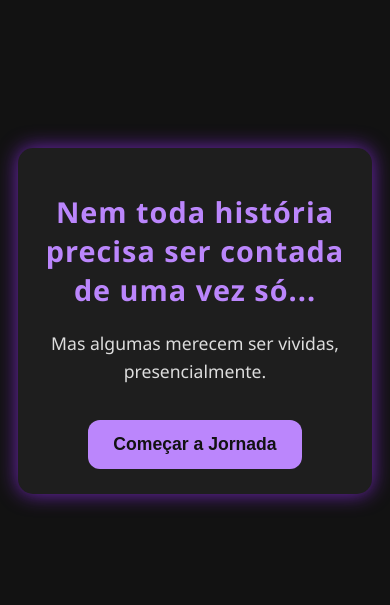
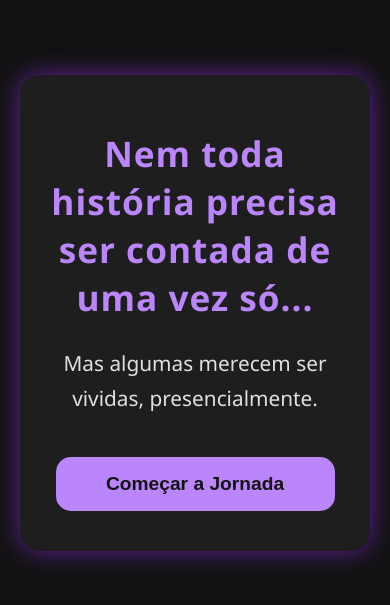
Before and after one commit to maidiori/presente-show-mae, a plain HTML site: page index.html in a window 390 px wide. Shown: the part 129-734 px from the top of the page. Drawn offline with Linux system fonts and the light colour scheme.

Commit message:
Ajuste mobile

```diff
--- a/style.css
+++ b/style.css
@@ -1,9 +1,10 @@
 body {
     background-color: #121212;
-    color: #e0dede;
+    color: #ffffff;
     font-family: 'Segoe UI', Tahoma, Geneva, Verdana, sans-serif;
     text-align: center;
-    padding: 40px 20px;
+    padding: 20px;
+    margin: 0;
     min-height: 100vh;
     display: flex;
     justify-content: center;
@@ -11,39 +12,41 @@ body {
 }
 
 .container {
-    max-width: 600px;
+    width: 100%;
+    max-width: 700px;
     background: #1e1e1e;
-    padding: 30px 20px;
-    border-radius: 15px;
-    box-shadow: 0 0 20px #8a2be2cc;
+    padding: 40px 30px;
+    border-radius: 20px;
+    box-shadow: 0 0 25px #8a2be2aa;
 }
 
 h1, h2 {
-    font-size: 2.2rem;
-    margin-bottom: 20px;
+    font-size: 2.8rem;
+    margin-bottom: 25px;
     color: #bb86fc;
     letter-spacing: 1px;
 }
 
 p {
-    font-size: 1.3rem;
-    margin-bottom: 25px;
-    line-height: 1.6;
-    color: #ddd;
+    font-size: 1.6rem;
+    margin-bottom: 30px;
+    line-height: 1.7;
+    color: #e0e0e0;
 }
 
 button {
     background-color: #bb86fc;
     border: none;
-    padding: 16px 30px;
-    border-radius: 12px;
-    font-size: 1.2rem;
+    padding: 18px 35px;
+    border-radius: 15px;
+    font-size: 1.4rem;
     color: #121212;
     cursor: pointer;
     transition: background-color 0.3s ease, transform 0.2s ease;
-    font-weight: 600;
-    margin-top: 10px;
-    display: inline-block;
+    font-weight: bold;
+    margin: 10px 0;
+    width: 90%;
+    max-width: 300px;
 }
 
 button:hover {
@@ -56,24 +59,21 @@ button:hover {
 }
 
 @media (max-width: 600px) {
-    body {
-        padding: 20px 10px;
-    }
-
     .container {
-        padding: 25px 15px;
+        padding: 30px 20px;
     }
 
     h1, h2 {
-        font-size: 1.8rem;
+        font-size: 2.2rem;
     }
 
     p {
-        font-size: 1.1rem;
+        font-size: 1.3rem;
     }
 
     button {
-        font-size: 1.1rem;
-        padding: 14px 25px;
+        font-size: 1.2rem;
+        padding: 16px 25px;
+        max-width: 100%;
     }
 }
```
